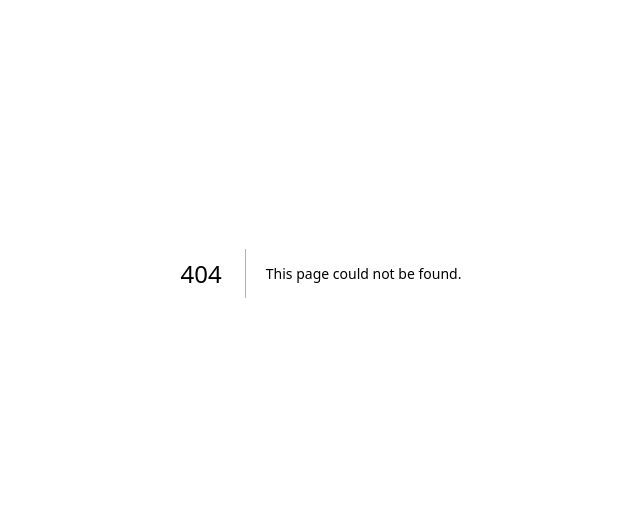
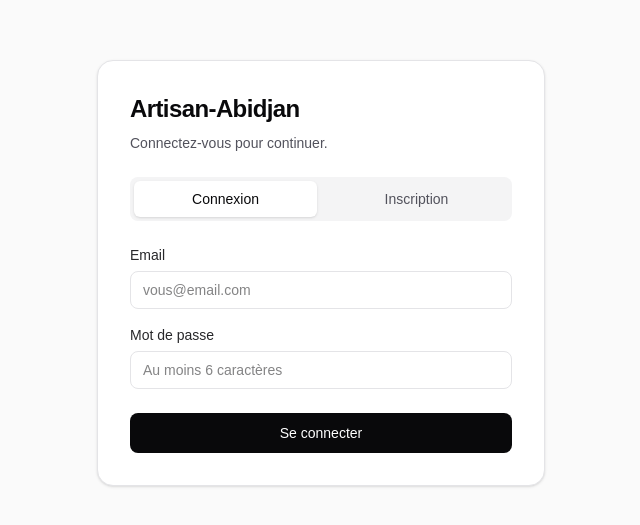
Before and after one commit to jogyo01/artisan-abidjan, a Next.js app in the folder Frontend/: page /auth in a window 1280 px wide. Before the commit this address had no page. Shown: the part 127-652 px from the top of the page, without its empty margins (319-959 px from the left). Built offline with nearby package versions, Linux system fonts and the light colour scheme; no server answers.

Commit message:
Add authentication page

```diff
--- /dev/null
+++ b/Frontend/src/app/auth/page.tsx
@@ -0,0 +1,229 @@
+"use client";
+
+import { FormEvent, useMemo, useState } from "react";
+import { useRouter } from "next/navigation";
+import { createClient } from "@/lib/supabase/client";
+
+type AuthMode = "login" | "signup";
+
+function messageFromSupabase(errorMessage: string): string {
+  const normalized = errorMessage.toLowerCase();
+
+  if (normalized.includes("invalid login credentials")) {
+    return "Email ou mot de passe incorrect.";
+  }
+  if (normalized.includes("user already registered")) {
+    return "Un compte existe déjà avec cet email.";
+  }
+  if (normalized.includes("password should be at least")) {
+    return "Le mot de passe doit contenir au moins 6 caractères.";
+  }
+  if (normalized.includes("email not confirmed")) {
+    return "Veuillez confirmer votre email avant de vous connecter.";
+  }
+  if (normalized.includes("invalid") && normalized.includes("email")) {
+    return "L'adresse email n'est pas valide.";
+  }
+  if (normalized.includes("rate limit") || normalized.includes("too many")) {
+    return "Trop de tentatives. Réessayez dans quelques instants.";
+  }
+
+  return "Une erreur est survenue. Veuillez réessayer.";
+}
+
+export default function AuthPage() {
+  const router = useRouter();
+  const supabase = useMemo(() => createClient(), []);
+
+  const [mode, setMode] = useState<AuthMode>("login");
+  const [fullName, setFullName] = useState("");
+  const [email, setEmail] = useState("");
+  const [password, setPassword] = useState("");
+  const [errorMessage, setErrorMessage] = useState("");
+  const [successMessage, setSuccessMessage] = useState("");
+  const [isSubmitting, setIsSubmitting] = useState(false);
+
+  function switchMode(nextMode: AuthMode) {
+    setMode(nextMode);
+    setErrorMessage("");
+    setSuccessMessage("");
+  }
+
+  async function handleSubmit(event: FormEvent<HTMLFormElement>) {
+    event.preventDefault();
+    setErrorMessage("");
+    setSuccessMessage("");
+
+    const trimmedEmail = email.trim();
+    const trimmedName = fullName.trim();
+
+    if (!trimmedEmail || !password) {
+      setErrorMessage("Veuillez renseigner l'email et le mot de passe.");
+      return;
+    }
+
+    if (mode === "signup" && !trimmedName) {
+      setErrorMessage("Veuillez renseigner votre nom complet.");
+      return;
+    }
+
+    if (password.length < 6) {
+      setErrorMessage("Le mot de passe doit contenir au moins 6 caractères.");
+      return;
+    }
+
+    setIsSubmitting(true);
+
+    try {
+      if (mode === "signup") {
+        const { error } = await supabase.auth.signUp({
+          email: trimmedEmail,
+          password,
+          options: {
+            data: {
+              full_name: trimmedName,
+            },
+          },
+        });
+
+        if (error) {
+          setErrorMessage(messageFromSupabase(error.message));
+          return;
+        }
+
+        setSuccessMessage(
+          "Inscription réussie. Vérifiez votre email si une confirmation est demandée, puis connectez-vous.",
+        );
+        setPassword("");
+        return;
+      }
+
+      const { error } = await supabase.auth.signInWithPassword({
+        email: trimmedEmail,
+        password,
+      });
+
+      if (error) {
+        setErrorMessage(messageFromSupabase(error.message));
+        return;
+      }
+
+      setSuccessMessage("Connexion réussie. Redirection en cours…");
+      router.push("/");
+      router.refresh();
+    } catch {
+      setErrorMessage("Une erreur est survenue. Veuillez réessayer.");
+    } finally {
+      setIsSubmitting(false);
+    }
+  }
+
+  const isLogin = mode === "login";
+
+  return (
+    <div className="flex min-h-full flex-1 items-center justify-center bg-zinc-50 px-4 py-12 dark:bg-black">
+      <main className="w-full max-w-md rounded-2xl border border-zinc-200 bg-white p-8 shadow-sm dark:border-zinc-800 dark:bg-zinc-950">
+        <h1 className="text-2xl font-semibold tracking-tight text-zinc-950 dark:text-zinc-50">
+          Artisan-Abidjan
+        </h1>
+        <p className="mt-2 text-sm text-zinc-600 dark:text-zinc-400">
+          {isLogin
+            ? "Connectez-vous pour continuer."
+            : "Créez un compte pour trouver ou proposer des services."}
+        </p>
+
+        <div className="mt-6 grid grid-cols-2 gap-2 rounded-lg bg-zinc-100 p-1 dark:bg-zinc-900">
+          <button
+            type="button"
+            onClick={() => switchMode("login")}
+            className={`rounded-md px-3 py-2 text-sm font-medium transition ${
+              isLogin
+                ? "bg-white text-zinc-950 shadow-sm dark:bg-zinc-800 dark:text-zinc-50"
+                : "text-zinc-600 dark:text-zinc-400"
+            }`}
+          >
+            Connexion
+          </button>
+          <button
+            type="button"
+            onClick={() => switchMode("signup")}
+            className={`rounded-md px-3 py-2 text-sm font-medium transition ${
+              !isLogin
+                ? "bg-white text-zinc-950 shadow-sm dark:bg-zinc-800 dark:text-zinc-50"
+                : "text-zinc-600 dark:text-zinc-400"
+            }`}
+          >
+            Inscription
+          </button>
+        </div>
+
+        <form className="mt-6 flex flex-col gap-4" onSubmit={handleSubmit}>
+          {!isLogin ? (
+            <label className="flex flex-col gap-1.5 text-sm font-medium text-zinc-800 dark:text-zinc-200">
+              Nom complet
+              <input
+                type="text"
+                name="fullName"
+                autoComplete="name"
+                value={fullName}
+                onChange={(event) => setFullName(event.target.value)}
+                className="rounded-lg border border-zinc-200 bg-white px-3 py-2 text-sm font-normal text-zinc-950 outline-none ring-zinc-400 focus:ring-2 dark:border-zinc-700 dark:bg-zinc-900 dark:text-zinc-50"
+                placeholder="Ex. Kouadio Yao"
+              />
+            </label>
+          ) : null}
+
+          <label className="flex flex-col gap-1.5 text-sm font-medium text-zinc-800 dark:text-zinc-200">
+            Email
+            <input
+              type="email"
+              name="email"
+              autoComplete="email"
+              value={email}
+              onChange={(event) => setEmail(event.target.value)}
+              className="rounded-lg border border-zinc-200 bg-white px-3 py-2 text-sm font-normal text-zinc-950 outline-none ring-zinc-400 focus:ring-2 dark:border-zinc-700 dark:bg-zinc-900 dark:text-zinc-50"
+              placeholder="vous@email.com"
+            />
+          </label>
+
+          <label className="flex flex-col gap-1.5 text-sm font-medium text-zinc-800 dark:text-zinc-200">
+            Mot de passe
+            <input
+              type="password"
+              name="password"
+              autoComplete={isLogin ? "current-password" : "new-password"}
+              value={password}
+              onChange={(event) => setPassword(event.target.value)}
+              className="rounded-lg border border-zinc-200 bg-white px-3 py-2 text-sm font-normal text-zinc-950 outline-none ring-zinc-400 focus:ring-2 dark:border-zinc-700 dark:bg-zinc-900 dark:text-zinc-50"
+              placeholder="Au moins 6 caractères"
+            />
+          </label>
+
+          {errorMessage ? (
+            <p className="rounded-lg bg-red-50 px-3 py-2 text-sm text-red-700 dark:bg-red-950/40 dark:text-red-300">
+              {errorMessage}
+            </p>
+          ) : null}
+
+          {successMessage ? (
+            <p className="rounded-lg bg-emerald-50 px-3 py-2 text-sm text-emerald-700 dark:bg-emerald-950/40 dark:text-emerald-300">
+              {successMessage}
+            </p>
+          ) : null}
+
+          <button
+            type="submit"
+            disabled={isSubmitting}
+            className="mt-2 rounded-lg bg-zinc-950 px-4 py-2.5 text-sm font-medium text-white transition hover:bg-zinc-800 disabled:cursor-not-allowed disabled:opacity-60 dark:bg-zinc-50 dark:text-zinc-950 dark:hover:bg-zinc-200"
+          >
+            {isSubmitting
+              ? "Veuillez patienter…"
+              : isLogin
+                ? "Se connecter"
+                : "Créer un compte"}
+          </button>
+        </form>
+      </main>
+    </div>
+  );
+}
```
